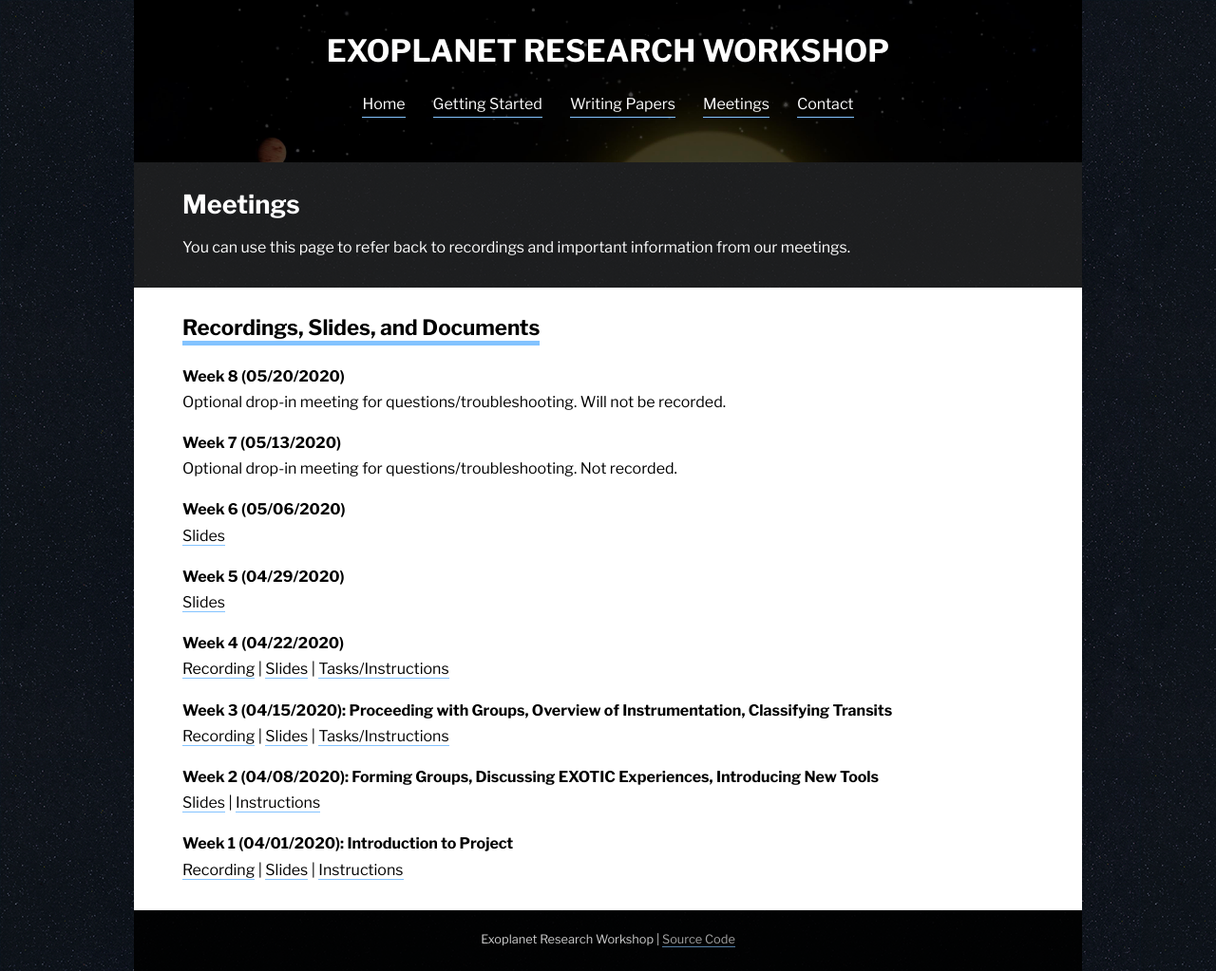
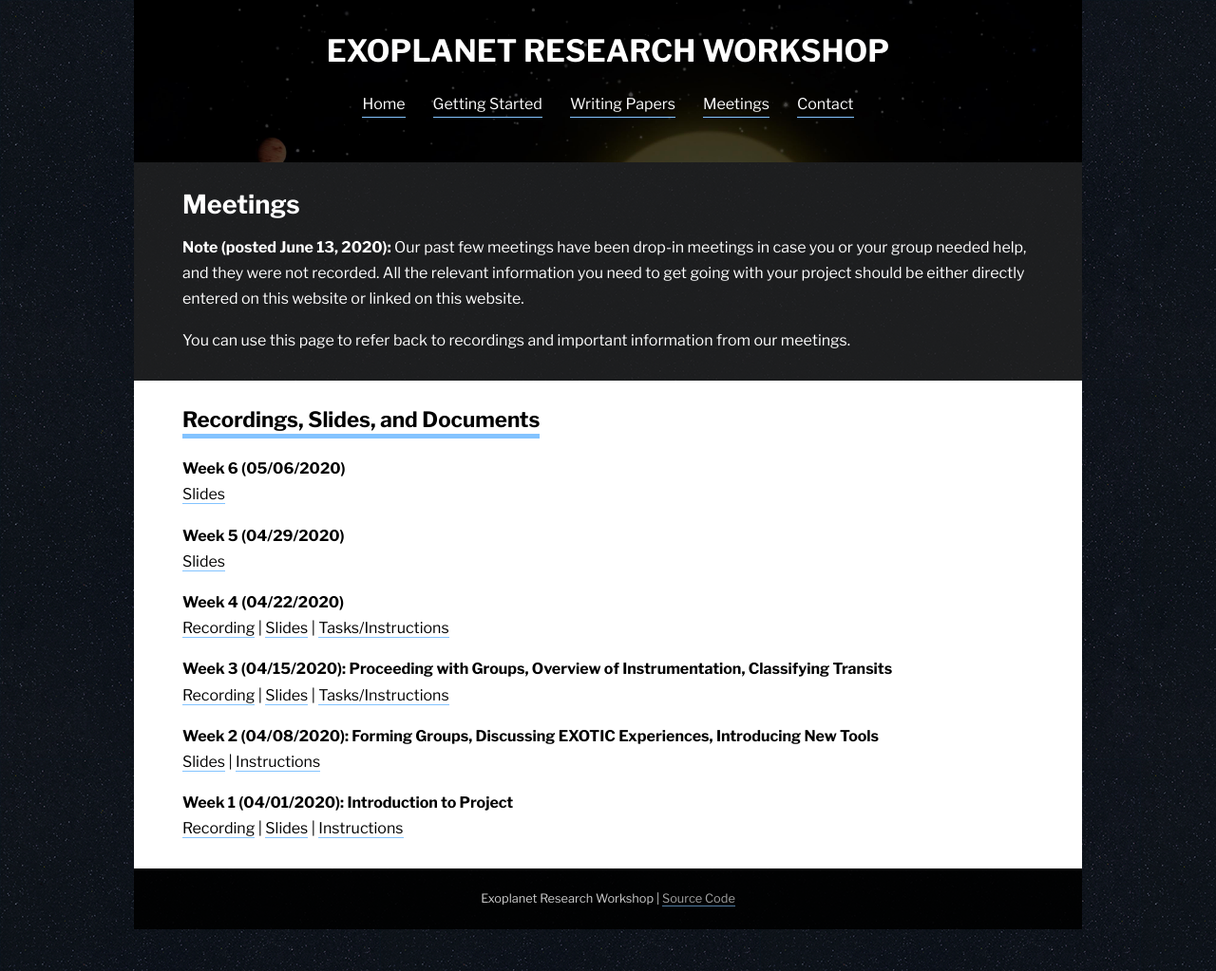
Before and after one commit to paigeyeung/exoplanetresearchworkshop, a Jekyll site: the page built from meetings.md, in a window 1280 px wide. Shown: the whole page at 95% size. Built offline with Jekyll 4.4.1, drawn with Linux system fonts in a browser that asks for light colours.

Commit message:
Add note to meetings page

```diff
--- a/meetings.md
+++ b/meetings.md
@@ -7,6 +7,8 @@ title: Meetings
 
 # Meetings
 
+**Note (posted June 13, 2020):** Our past few meetings have been drop-in meetings in case you or your group needed help, and they were not recorded. All the relevant information you need to get going with your project should be either directly entered on this website or linked on this website.
+
 You can use this page to refer back to recordings and important information from our meetings.
 
 </div>
@@ -14,12 +16,6 @@ You can use this page to refer back to recordings and important information from
 <div class="page-display-light" markdown="1">
 
 ## Recordings, Slides, and Documents
-
-**Week 8 (05/20/2020)**<br>
-Optional drop-in meeting for questions/troubleshooting. Will not be recorded.
-
-**Week 7 (05/13/2020)**<br>
-Optional drop-in meeting for questions/troubleshooting. Not recorded.
 
 **Week 6 (05/06/2020)**<br>
 [Slides](https://docs.google.com/presentation/d/1awG3jgBT4AZ7g8q1tcr0UdZzT8J7uOww5KMNPj96klw/edit?usp=sharing){:target="_blank"}
```
